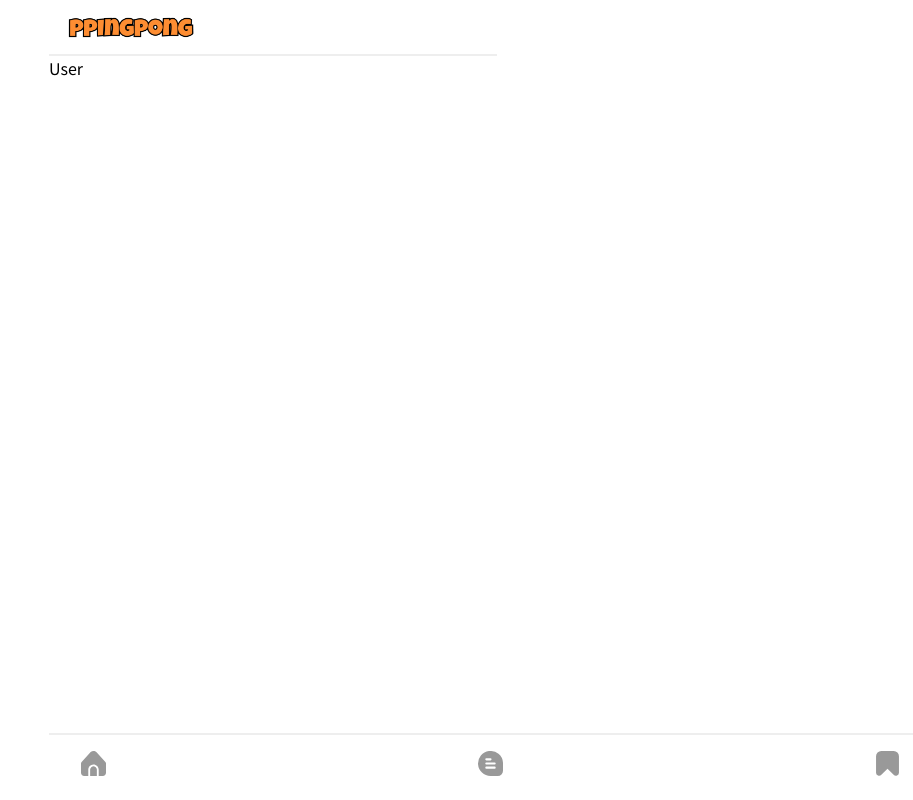
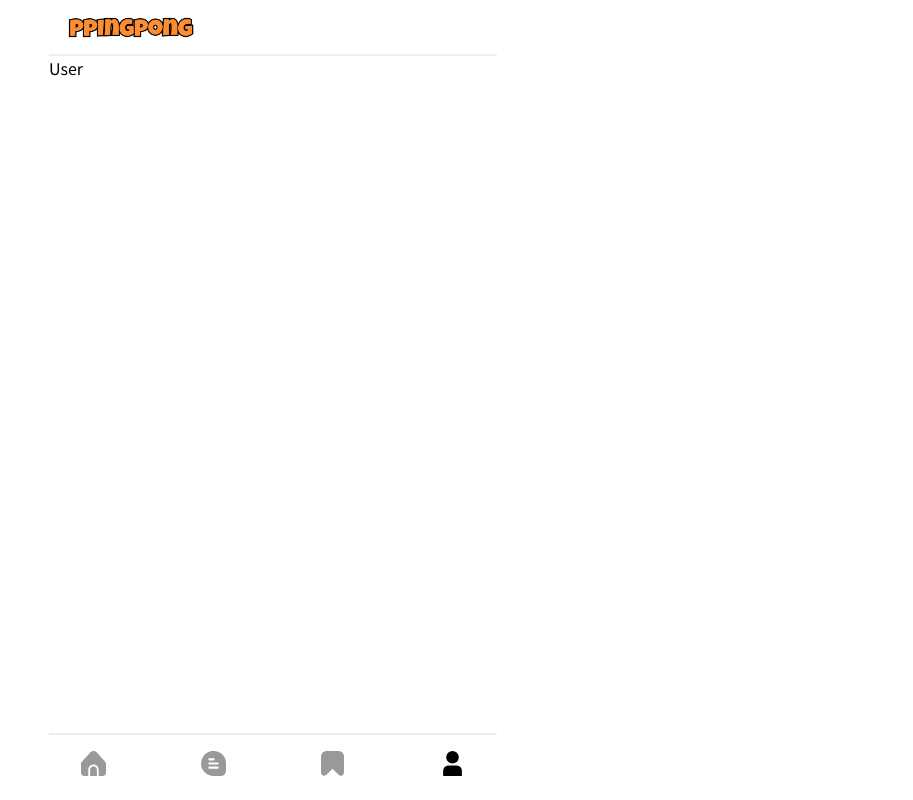
Before and after one commit to ComPPing/ppingpong-client, a Next.js app: page /main/user in a window 1280 px wide. Shown: the whole page, without its empty margins (367-1280 px from the left). Built offline with nearby package versions, Linux system fonts and the light colour scheme.

Commit message:
fix: 변경된 레이아웃 반영해 수정

```diff
--- a/src/app/main/bookmark/page.tsx
+++ b/src/app/main/bookmark/page.tsx
@@ -1,7 +1,7 @@
 import React from 'react';
 
 const Bookmark = () => {
-  return <main>bookmark 입니당</main>;
+  return <main className="flex-1">bookmark 입니당</main>;
 };
 
 export default Bookmark;
--- a/src/app/main/user/page.tsx
+++ b/src/app/main/user/page.tsx
@@ -1,7 +1,7 @@
 import React from 'react';
 
 const User = () => {
-  return <div>User</div>;
+  return <div className="flex-1">User</div>;
 };
 
 export default User;
--- a/src/components/menubar/Menubar.tsx
+++ b/src/components/menubar/Menubar.tsx
@@ -9,8 +9,8 @@ export const Menubar = () => {
   const pathname = usePathname();
 
   return (
-    <div className="fixed bottom-0 w-full flex pt-4 pb-6 px-8 border-t-2 justify-between items-center">
-      <Link href="/main" as="">
+    <div className=" w-full flex pt-4 pb-6 px-8 border-t-2 justify-between items-center">
+      <Link href="/main">
         <Image
           src="/assets/icons/home.svg"
           alt="홈 화면 가기"
```
